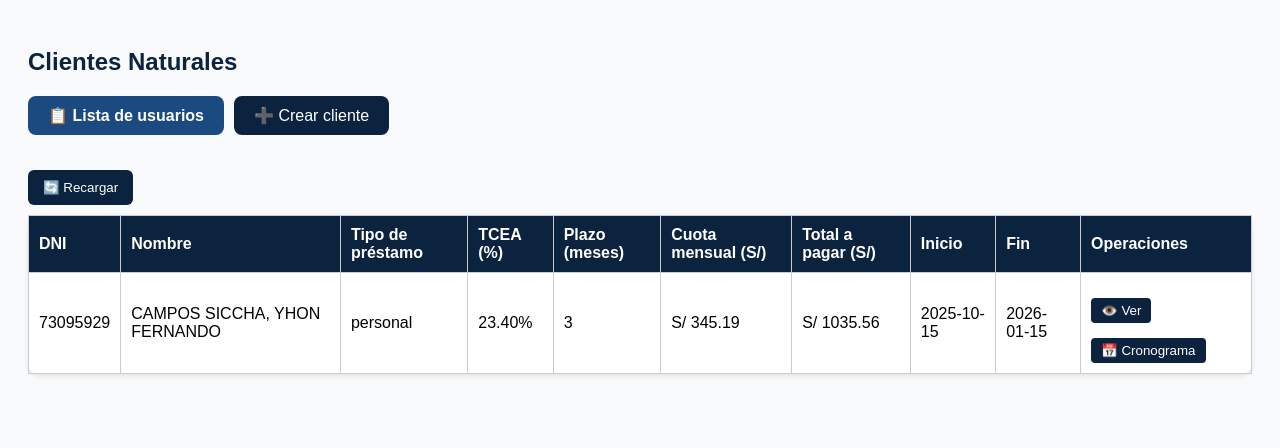
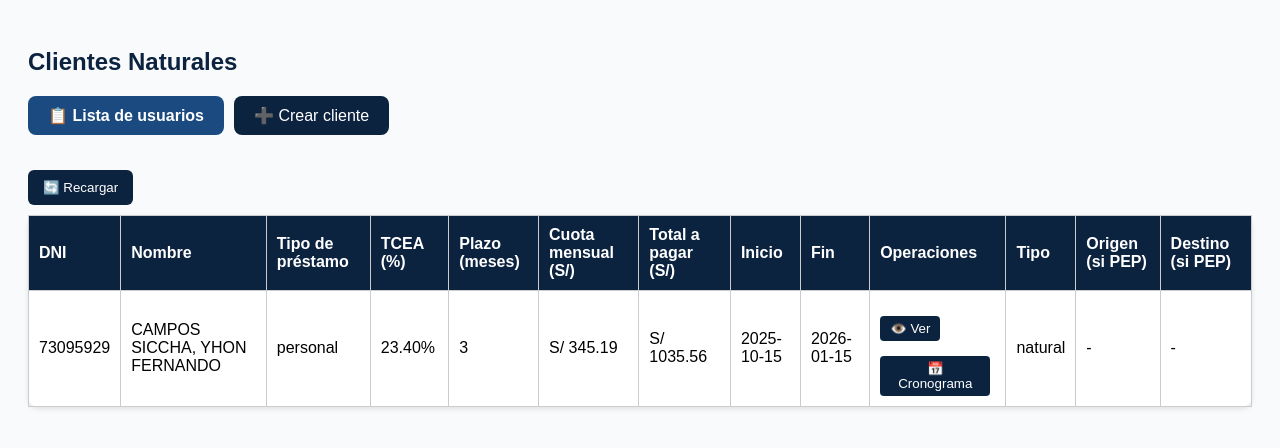
Before and after one commit to ycamposs1/AgileExam, a Node server app: page /clientes in a window 1280 px wide. Shown: the top 448 px of the page. Run offline with Node 20, Linux system fonts and the light colour scheme; the visitor is signed in with stand-in values (Sample User, id 1); data comes from the database, SQL or seed files in the repository; both versions use the stored data as it was after the commit; some libraries are stand-ins or nearby versions.

Commit message:
fix: se arreglo el problema con el envio de correo y ya se le puede crear a un tipo de cliente PEP

```diff
--- a/controllers/clientesController.js
+++ b/controllers/clientesController.js
@@ -29,6 +29,9 @@ exports.obtenerClientes = (req, res) => {
       c.dni,
       c.nombre,
       c.email,
+      c.tipo,
+      c.origen,
+      c.destino,
       IFNULL(p.tipo_prestamo, '') AS tipo_prestamo,
       IFNULL(p.tcea_aplicada, 0) AS tcea_aplicada,
       IFNULL(p.monto, 0) AS monto,
@@ -46,7 +49,6 @@ exports.obtenerClientes = (req, res) => {
       return res.status(500).json({ success: false, message: "Error al obtener clientes" });
     }
 
-    // 📊 Calculamos información adicional
     const clientes = rows.map(c => {
       const i = Math.pow(1 + parseFloat(c.tcea_aplicada || 0), 1 / 12) - 1;
       const n = c.plazo || 0;
@@ -65,6 +67,7 @@ exports.obtenerClientes = (req, res) => {
     res.json({ success: true, clientes });
   });
 };
+
 
 
 // =======================================================
@@ -101,10 +104,8 @@ exports.obtenerClientePorDni = (req, res) => {
   });
 };
 
-// =======================================================
-// 🔹 CREAR CLIENTE Y PRÉSTAMO
-// =======================================================
 exports.crearCliente = (req, res) => {
+  try {
     const {
       dni,
       email,
@@ -119,18 +120,28 @@ exports.crearCliente = (req, res) => {
       tipo_prestamo,
       tcea_aplicada,
       fecha_inicio,
-    fecha_fin
+      fecha_fin,
+      tipo,        // natural | pep
+      origen,      // solo si pep
+      destino      // solo si pep
     } = req.body;
 
-  // Validación de campos requeridos
-  if (!dni || !nombre || !email || !monto || !fecha_inicio || !fecha_fin || !tipo_prestamo || !tcea_aplicada) {
+    // 🔹 Validación flexible
+    if (!dni || !nombre || !email || !monto || !fecha_inicio || !fecha_fin || !tipo_prestamo || !tcea_aplicada || !tipo) {
       return res.status(400).json({
         success: false,
         message: "Faltan campos obligatorios."
       });
     }
 
-  // Verificar si el cliente ya tiene un préstamo activo
+    if (tipo === 'pep' && (!origen || !destino)) {
+      return res.status(400).json({
+        success: false,
+        message: "Debe especificar el origen y destino de los fondos para clientes PEP."
+      });
+    }
+
+    // 🔹 Verificar si el cliente ya tiene préstamo
     const verificarPrestamo = `
       SELECT p.id FROM prestamos p
       JOIN clientes c ON p.id_cliente = c.id
@@ -150,7 +161,7 @@ exports.crearCliente = (req, res) => {
         });
       }
 
-    // Verificar si el cliente ya existe
+      // 🔹 Verificar si el cliente ya existe
       db.get("SELECT id FROM clientes WHERE dni = ?", [dni], (err, clienteExistente) => {
         if (err) {
           console.error("Error verificando cliente:", err);
@@ -160,20 +171,33 @@ exports.crearCliente = (req, res) => {
         if (clienteExistente) {
           crearPrestamo(clienteExistente.id);
         } else {
-        // Crear nuevo cliente con email
+          // 🔹 Insertar nuevo cliente
           const insertarCliente = `
-          INSERT INTO clientes (dni, nombre, nombres, apellido_paterno, apellido_materno, departamento, direccion, email)
-          VALUES (?, ?, ?, ?, ?, ?, ?, ?)
+            INSERT INTO clientes
+            (dni, nombre, nombres, apellido_paterno, apellido_materno, departamento, direccion, email, tipo, origen, destino)
+            VALUES (?, ?, ?, ?, ?, ?, ?, ?, ?, ?, ?)
           `;
           db.run(
             insertarCliente,
-          [dni, nombre, nombres, apellido_paterno, apellido_materno, departamento, direccion, email],
+            [
+              dni,
+              nombre,
+              nombres,
+              apellido_paterno,
+              apellido_materno,
+              departamento,
+              direccion,
+              email,
+              tipo || 'natural',
+              tipo === 'pep' ? origen : null,
+              tipo === 'pep' ? destino : null
+            ],
             function (err) {
               if (err) {
                 console.error("Error al insertar cliente:", err);
                 return res.status(500).json({
                   success: false,
-                message: "Error al registrar cliente. Es posible que el DNI ya exista."
+                  message: "Error al registrar cliente."
                 });
               }
               crearPrestamo(this.lastID);
@@ -183,86 +207,84 @@ exports.crearCliente = (req, res) => {
       });
     });
 
-// ------------------------------
-// 🧩 Función auxiliar: Crear préstamo y cronograma
-// ------------------------------
-async function crearPrestamo(idCliente) {
+    // 🔹 Crear préstamo
+function crearPrestamo(idCliente) {
+  try {
     const insertarPrestamo = `
       INSERT INTO prestamos (id_cliente, tipo_prestamo, monto, plazo, tcea_aplicada, fecha_inicio, fecha_fin)
       VALUES (?, ?, ?, ?, ?, ?, ?)
     `;
+
     db.run(insertarPrestamo, [idCliente, tipo_prestamo, monto, plazo, tcea_aplicada, fecha_inicio, fecha_fin], async function (err) {
       if (err) {
         console.error("Error préstamo:", err);
         return res.status(500).json({ success: false, message: "Error al registrar préstamo." });
       }
 
-    // Actualizar fondo total
-    db.run("UPDATE fondos SET monto_total = monto_total - ?", [monto], async (err2) => {
-      if (err2) {
-        console.error("Error actualizando fondos:", err2);
-        return res.status(500).json({ success: false, message: "Error al actualizar fondo." });
-      }
+      console.log("✅ Préstamo registrado correctamente");
 
-      // VALIDAR LUEGO
+      // Responder inmediatamente al frontend para evitar bloqueos
+      res.json({
+        success: true,
+        message: `✅ Cliente y préstamo registrados correctamente. El cronograma será enviado a ${email}.`
+      });
 
-      // 🧮 Validar valores numéricos
-      const plazoNum = parseInt(plazo);
-      const tceaNum = parseFloat(tcea_aplicada);
+      // ========================================================
+      // 📩 Generar PDF y enviar correo en segundo plano (async)
+      // ========================================================
+      try {
+        const pagos = generarCronograma(fecha_inicio, monto, plazo, tcea_aplicada);
 
-      if (isNaN(plazoNum) || plazoNum <= 0) {
-        console.error("❌ Plazo inválido o no definido:", plazo);
-        return res.status(400).json({ success: false, message: "El plazo del préstamo no es válido." });
-      }
+        // Generar archivo PDF temporal
+        const pdfPath = `./cronograma_${dni}.pdf`;
 
-      // ✅ Generar cronograma con TCEA incluida
-      const pagos = generarCronograma(fecha_inicio, monto, plazoNum, tceaNum);
-      if (!pagos || pagos.length === 0) {
-        console.error("❌ No se generaron pagos correctamente.");
-        return res.status(500).json({ success: false, message: "Error generando cronograma de pagos." });
-      }
-
-      console.table(pagos);
-
-      // ✅ Generar PDF del cronograma
-      const pdfPath = `./cronograma_${dni}.pdf`;
         await generarPDFCronograma({
           nombre,
           email,
           tipo_prestamo,
           monto,
-        plazo: plazoNum,
-        tcea_aplicada: tceaNum,
+          plazo,
+          tcea_aplicada,
           pagos
         }, pdfPath);
 
-      // ✅ Enviar correo al cliente
+        // Enviar correo con el PDF adjunto
         await enviarCorreoConPDF(email, nombre, pdfPath, {
           nombre,
           email,
           tipo_prestamo,
           monto,
-        plazo: plazoNum,
-        tcea_aplicada: tceaNum,
+          plazo,
+          tcea_aplicada,
           pagos
         });
 
+        console.log(`📤 Correo enviado correctamente a ${email}`);
+
+        // Borrar PDF después de unos segundos
+        setTimeout(() => {
+          fs.unlink(pdfPath, err => {
+            if (err) console.error("⚠️ Error borrando PDF temporal:", err);
+          });
+        }, 10000);
+      } catch (mailErr) {
+        console.error("❌ Error generando o enviando correo:", mailErr);
+      }
+    });
+  } catch (err) {
+    console.error("❌ Error en crearPrestamo:", err);
+    return res.status(500).json({ success: false, message: "Error interno al crear préstamo." });
+  }
+}
 
 
-      // ✅ Respuesta al frontend
-      res.json({
-        success: true,
-        message: `✅ Cliente registrado correctamente y cronograma enviado a ${email}.`,
-        cronograma: pagos
-      });
+  } catch (err) {
+    console.error("❌ Error general en crearCliente:", err);
+    res.status(500).json({ success: false, message: "Error interno del servidor." });
+  }
+};
 
-      // 🧹 Limpieza del archivo temporal
-      setTimeout(() => {
-        fs.unlink(pdfPath, () => {});
-      }, 10000);
-    });
-  });
-}
+
 
 
   // ------------------------------
@@ -285,7 +307,7 @@ async function crearPrestamo(idCliente) {
 
     return pagos;
   }
-};
+
 
 // =======================================================
 // 🔹 ELIMINAR CLIENTE Y SU PRÉSTAMO
--- a/public/js/clientes.js
+++ b/public/js/clientes.js
@@ -89,6 +89,7 @@ async function cargarClientes() {
     data.clientes.forEach(c => {
       const tr = document.createElement('tr');
       tr.innerHTML = `
+        <tr>
           <td>${c.dni}</td>
           <td>${c.nombre}</td>
           <td>${c.tipo_prestamo || '-'}</td>
@@ -102,6 +103,10 @@ async function cargarClientes() {
             <button onclick="verDetalle('${c.dni}')">👁️ Ver</button>
             <button onclick="verCronograma('${c.dni}')">📅 Cronograma</button>
           </td>
+          <td>${c.tipo}</td>
+          <td>${c.origen || '-'}</td>
+          <td>${c.destino || '-'}</td>
+        </tr>
       `;
       tbody.appendChild(tr);
     });
@@ -149,21 +154,28 @@ async function guardarCliente(e) {
     : parseFloat(tceaSelect.value);
 
   const body = {
-    dni: dni.value.trim(),
-    email: email.value.trim(),
-    nombre: nombre.value.trim(),
-    nombres: nombres.value.trim(),
-    apellido_paterno: apellidoP.value.trim(),
-    apellido_materno: apellidoM.value.trim(),
-    departamento: departamento.value.trim(),
-    direccion: direccionCompleta.value.trim(),
-    monto: parseFloat(dinero.value),
-    plazo: parseInt(plazo.value),
-    tipo_prestamo: tipoPrestamo.value,
-    tcea_aplicada: tceaValue,
-    fecha_inicio: fechaInicio.value,
-    fecha_fin: fechaFin.value
+    dni: document.getElementById("dni").value.trim(),
+    email: document.getElementById("email").value.trim(),
+    nombre: document.getElementById("nombre").value.trim(),
+    nombres: document.getElementById("nombres").value.trim(),
+    apellido_paterno: document.getElementById("apellidoP").value.trim(),
+    apellido_materno: document.getElementById("apellidoM").value.trim(),
+    departamento: document.getElementById("departamento").value.trim(),
+    direccion: document.getElementById("direccionCompleta").value.trim(),
+    monto: parseFloat(document.getElementById("dinero").value),
+    plazo: parseInt(document.getElementById("plazo").value),
+    tipo_prestamo: document.getElementById("tipoPrestamo").value,
+    tcea_aplicada: (tceaSelect.value === "manual"
+      ? parseFloat(tceaManual.value) / 100
+      : parseFloat(tceaSelect.value)),
+    fecha_inicio: document.getElementById("fechaInicio").value,
+    fecha_fin: document.getElementById("fechaFin").value,
+    tipo: document.getElementById("tipoCliente").value,
+    origen: document.getElementById("origenFondos").value.trim(),
+    destino: document.getElementById("destinoFondos").value.trim()
   };
+
+
 
   try {
     const res = await fetch("/api/clientes", {
@@ -172,6 +184,7 @@ async function guardarCliente(e) {
       body: JSON.stringify(body)
     });
     const data = await res.json();
+
     mostrarMensaje(msgForm, data.message, data.success ? "success" : "error");
     if (data.success) cargarClientes();
   } catch {
@@ -281,3 +294,17 @@ btnEliminar.onclick = async () => {
 window.cerrarModal = () => {
   document.getElementById("modal").style.display = "none";
 };
+
+// Mostrar / ocultar campos PEP según el tipo seleccionado
+const tipoCliente = document.getElementById("tipoCliente");
+const camposPEP = document.getElementById("camposPEP");
+
+tipoCliente.addEventListener("change", () => {
+  if (tipoCliente.value === "pep") {
+    camposPEP.style.display = "block";
+  } else {
+    camposPEP.style.display = "none";
+    document.getElementById("origenFondos").value = "";
+    document.getElementById("destinoFondos").value = "";
+  }
+});
--- a/public/views/clientes.html
+++ b/public/views/clientes.html
@@ -32,6 +32,10 @@
           <th>Inicio</th>
           <th>Fin</th>
           <th>Operaciones</th>
+          <th>Tipo</th>
+          <th>Origen (si PEP)</th>
+          <th>Destino (si PEP)</th>
+
         </tr>
       </thead>
       <tbody></tbody>
@@ -41,6 +45,14 @@
   <!-- FORMULARIO -->
   <div class="section" id="crear-section">
     <form id="crearForm">
+
+      <label for="tipoCliente">Tipo de cliente</label>
+        <select id="tipoCliente" required>
+          <option value="natural" selected>Persona Natural</option>
+          <option value="pep">Persona Expuesta Políticamente (PEP)</option>
+        </select>
+
+
       <label for="dni">DNI</label>
       <div class="input-group">
         <input type="text" id="dni" maxlength="8" required placeholder="Ej: 12345678">
@@ -70,6 +82,16 @@
 
       <label for="dinero">Monto del préstamo (S/)</label>
       <input type="number" id="dinero" min="0" step="0.01" required>
+
+      <!-- Campos extra solo para PEP -->
+      <div id="camposPEP" style="display:none;">
+        <label for="origenFondos">Origen de los fondos</label>
+        <input type="text" id="origenFondos" placeholder="Ej: Ahorros, salario, negocio...">
+
+        <label for="destinoFondos">Destino de los fondos</label>
+        <input type="text" id="destinoFondos" placeholder="Ej: Compra de vehículo, inversión...">
+      </div>
+
 
       <label for="tipoPrestamo">Tipo de préstamo</label>
       <select id="tipoPrestamo" required>
@@ -142,5 +164,3 @@
   <script src="/js/clientes.js"></script>
 </body>
 </html>
-<script src="/js/utils.js" defer></script>
-<script src="/js/clientes.js" defer></script>
```
Also changed, not shown: data.db. Lines whose indentation alone changed are shown as unchanged.
